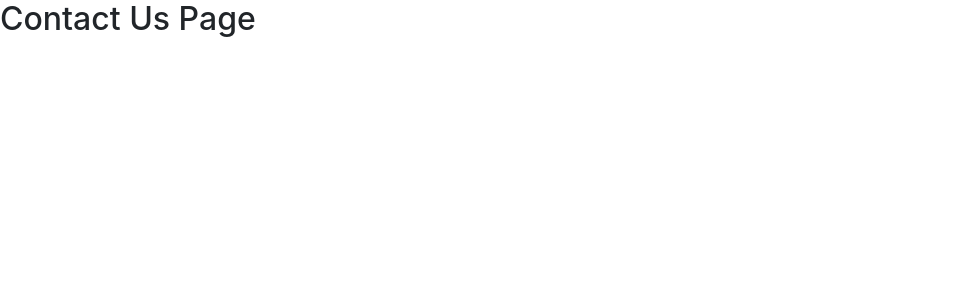
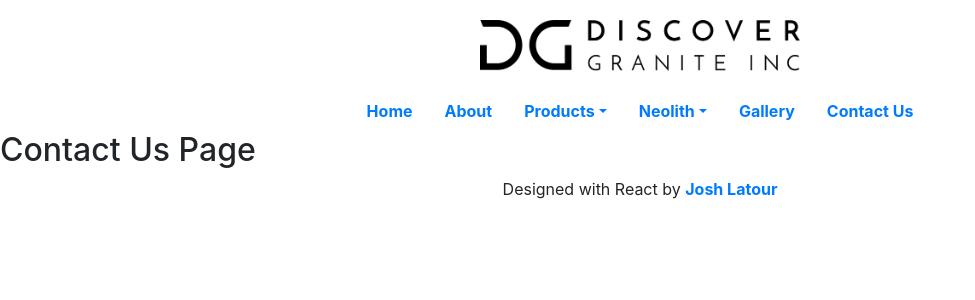
Before and after one commit to jlato89/Slabverse, a React (Create React App) app: page /contact-us in a window 1280 px wide. Shown: the top 300 px of the page, without its empty margins (0-975 px from the left). Built offline with nearby package versions, Linux system fonts and the light colour scheme.

Commit message:
Added Header + Footer components

```diff
--- a/src/App.js
+++ b/src/App.js
@@ -9,10 +9,12 @@ import {
   ContactUs,
   NoMatch,
 } from './components/Routes';
+import { Header, Footer } from './components/common';
 
 const App = () => {
   return (
     <Router>
+      <Header />
       <Switch>
         <Route exact path='/' component={Homepage} />
         <Route exact path='/about' component={About} />
@@ -22,6 +24,7 @@ const App = () => {
         <Route exact path='/contact-us' component={ContactUs} />
         <Route component={NoMatch} />
       </Switch>
+      <Footer />
     </Router>
   );
 };
```
